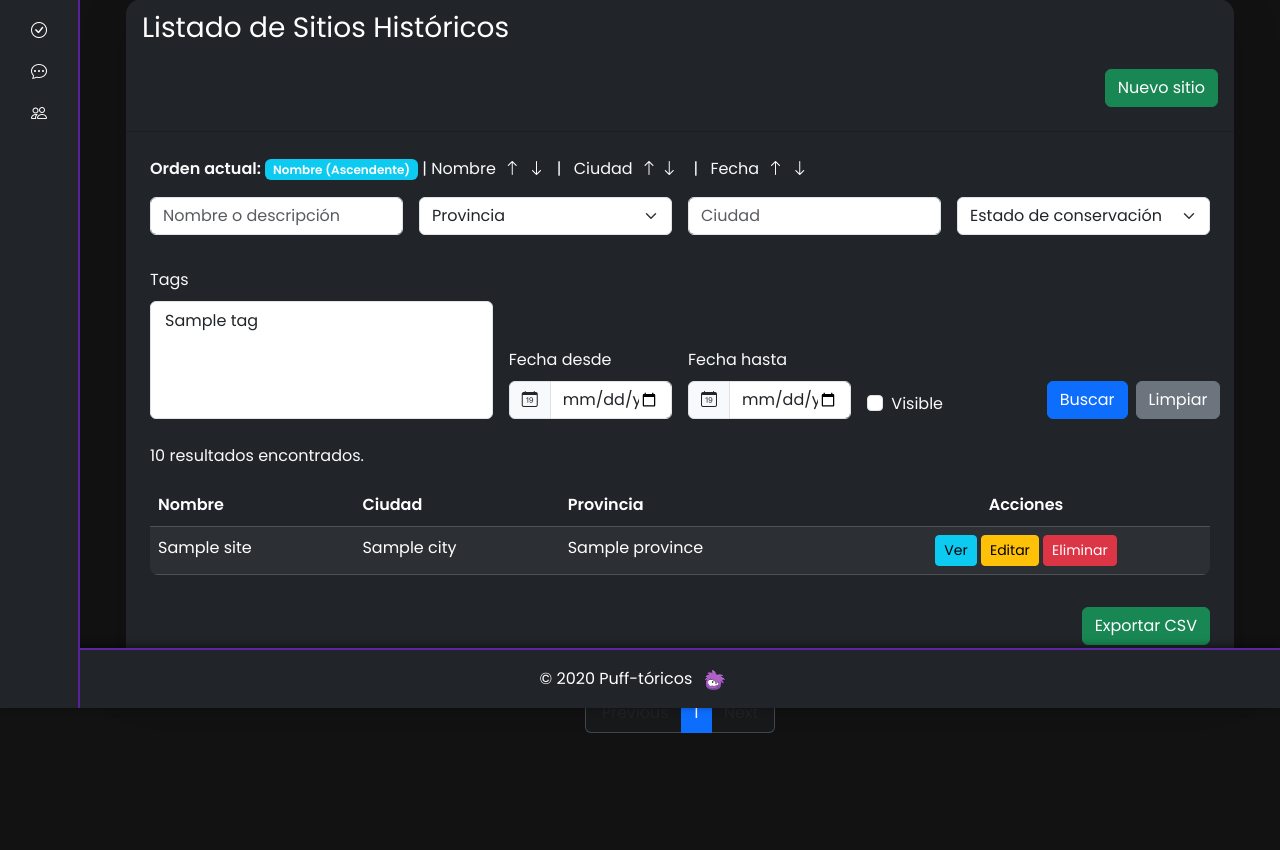
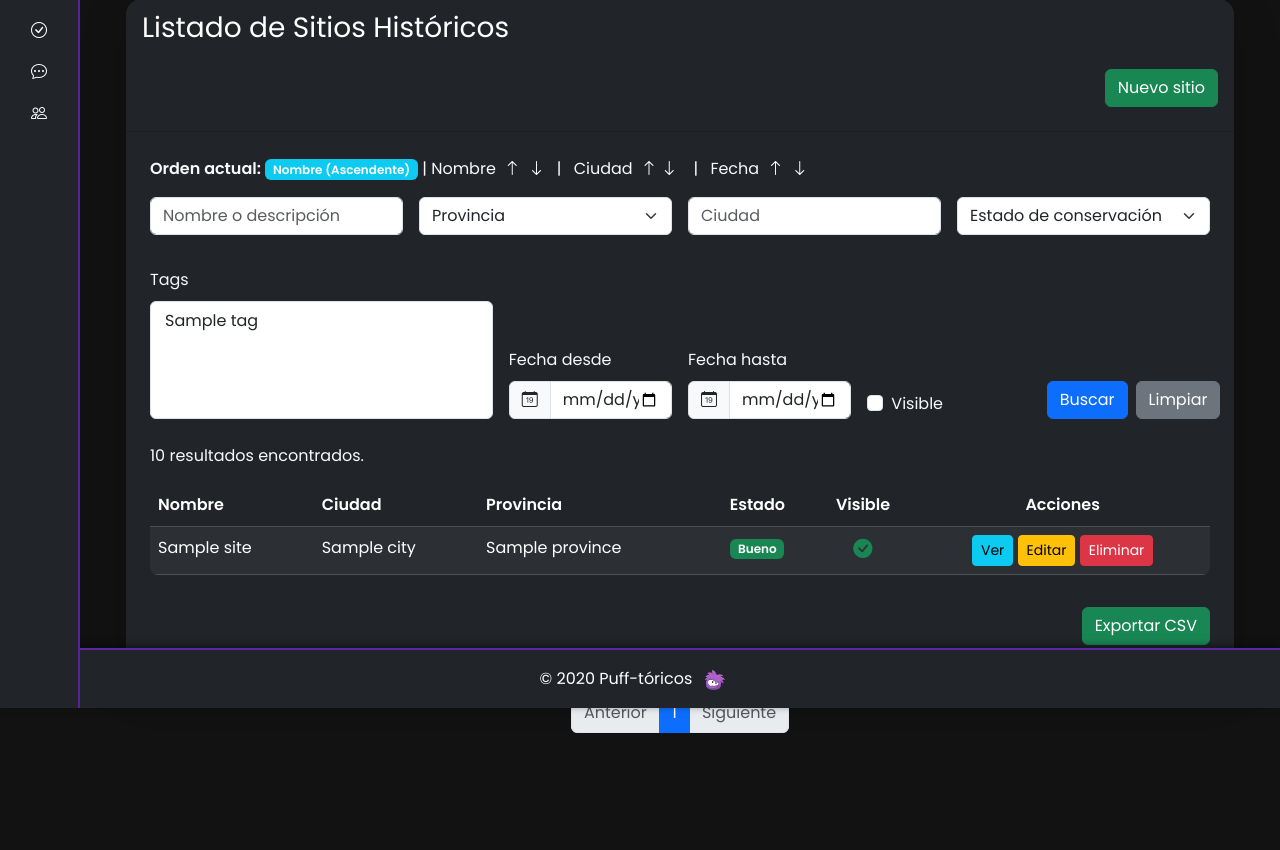
Before and after one commit to MatiasGuaymas/PS, a Python web app: template admin/src/web/templates/sites/index.html in a window 1280 px wide. Shown: the part 92-942 px from the top of the page. Run offline with Jinja, Linux system fonts and the light colour scheme; the template is opened without the code that fills it: most values are stand-ins (such as "Sample title", 1, 10 or a date in 2020); some libraries are stand-ins or nearby versions.

Commit message:
Fix: Paginación con filtros

```diff
--- a/admin/src/web/templates/sites/index.html
+++ b/admin/src/web/templates/sites/index.html
@@ -51,32 +51,32 @@ tags=request.args.getlist('tags')
                         }} ({{ 'Ascendente' if sentido_actual == 'asc' else 'Descendente' }})</span>
                     |
                     <span class="me-1">Nombre</span>
-                    <a href="{{ url_con_filtros('site_name', 'asc', sites.page) }}" class="text-decoration-none me-1"
-                        title="Ordenar ascendente">
+                    <a href="{{ url_con_filtros('site_name', 'asc', pagination.current_page if pagination else 1) }}"
+                        class="text-decoration-none me-1" title="Ordenar ascendente">
                         <i class="bi bi-arrow-up"></i>
                     </a>
-                    <a href="{{ url_con_filtros('site_name', 'desc', sites.page) }}" class="text-decoration-none"
-                        title="Ordenar descendente">
+                    <a href="{{ url_con_filtros('site_name', 'desc', pagination.current_page if pagination else 1) }}"
+                        class="text-decoration-none" title="Ordenar descendente">
                         <i class="bi bi-arrow-down"></i>
                     </a>
                     <span class="mx-2">|</span>
                     <span class="me-1">Ciudad</span>
-                    <a href="{{ url_con_filtros('city', 'asc', sites.page) }}" class="text-decoration-none"
-                        title="Ordenar ascendente">
+                    <a href="{{ url_con_filtros('city', 'asc', pagination.current_page if pagination else 1) }}"
+                        class="text-decoration-none" title="Ordenar ascendente">
                         <i class="bi bi-arrow-up"></i>
                     </a>
-                    <a href="{{ url_con_filtros('city', 'desc', sites.page) }}" class="text-decoration-none me-1"
-                        title="Ordenar descendente">
+                    <a href="{{ url_con_filtros('city', 'desc', pagination.current_page if pagination else 1) }}"
+                        class="text-decoration-none me-1" title="Ordenar descendente">
                         <i class="bi bi-arrow-down"></i>
                     </a>
                     <span class="mx-2">|</span>
                     <span class="me-1">Fecha</span>
-                    <a href="{{ url_con_filtros('registration', 'asc', sites.page) }}" class="text-decoration-none me-1"
-                        title="Ordenar ascendente">
+                    <a href="{{ url_con_filtros('registration', 'asc', pagination.current_page if pagination else 1) }}"
+                        class="text-decoration-none me-1" title="Ordenar ascendente">
                         <i class="bi bi-arrow-up"></i>
                     </a>
-                    <a href="{{ url_con_filtros('registration', 'desc', sites.page) }}" class="text-decoration-none"
-                        title="Ordenar descendente">
+                    <a href="{{ url_con_filtros('registration', 'desc', pagination.current_page if pagination else 1) }}"
+                        class="text-decoration-none" title="Ordenar descendente">
                         <i class="bi bi-arrow-down"></i>
                     </a>
                 </div>
@@ -165,6 +165,8 @@ tags=request.args.getlist('tags')
                             <th scope="col">Nombre</th>
                             <th scope="col">Ciudad</th>
                             <th scope="col">Provincia</th>
+                            <th scope="col" class="text-center">Estado</th>
+                            <th scope="col" class="text-center">Visible</th>
                             <th scope="col" class="text-center">Acciones</th>
                         </tr>
                     </thead>
@@ -174,6 +176,26 @@ tags=request.args.getlist('tags')
                             <td>{{ site.site_name }}</td>
                             <td>{{ site.city }}</td>
                             <td>{{ site.province }}</td>
+                            <td class="text-center">
+                                {% if site.state_id == 1 %}
+                                <span class="badge bg-success">Bueno</span>
+                                {% elif site.state_id == 2 %}
+                                <span class="badge bg-danger">Malo</span>
+                                {% elif site.state_id == 3 %}
+                                <span class="badge bg-warning text-dark">Regular</span>
+                                {% else %}
+                                <span class="badge bg-secondary">Sin estado</span>
+                                {% endif %}
+                            </td>
+                            <td class="text-center">
+                                {% if site.active %}
+                                <i class="bi bi-check-circle-fill text-success" style="font-size: 1.2rem;"
+                                    title="Visible"></i>
+                                {% else %}
+                                <i class="bi bi-x-circle-fill text-danger" style="font-size: 1.2rem;"
+                                    title="No visible"></i>
+                                {% endif %}
+                            </td>
                             <td class="text-center">
                                 <a href="{{ url_for('sites.detail', site_id=site.id) }}"
                                     class="btn btn-info btn-sm">Ver</a>
@@ -212,7 +234,57 @@ tags=request.args.getlist('tags')
 
     <div class="d-flex justify-content-center mt-4">
         {% if pagination %}
-        {{ paginate(pagination=pagination, url='sites.index') }}
+        <nav aria-label="Page navigation">
+            <ul class="pagination">
+                {% if pagination.has_prev %}
+                <li class="page-item">
+                    <a href="{{ url_con_filtros(filtros.order_by, filtros.sentido, pagination.prev_num) }}"
+                        class="page-link">Anterior</a>
+                </li>
+                {% else %}
+                <li class="page-item disabled">
+                    <span class="page-link">Anterior</span>
+                </li>
+                {% endif %}
+
+                {% if pagination.has_prev and 1 not in pagination.page_range %}
+                <li class="page-item">
+                    <a href="{{ url_con_filtros(filtros.order_by, filtros.sentido, 1) }}" class="page-link">1</a>
+                </li>
+                <li class="page-item disabled">
+                    <span class="page-link">...</span>
+                </li>
+                {% endif %}
+
+                {% for page_num in pagination.page_range %}
+                <li class="page-item {% if page_num == pagination.current_page %}active{% endif %}">
+                    <a href="{{ url_con_filtros(filtros.order_by, filtros.sentido, page_num) }}" class="page-link">{{
+                        page_num }}</a>
+                </li>
+                {% endfor %}
+
+                {% if pagination.has_next and pagination.pages not in pagination.page_range %}
+                <li class="page-item disabled">
+                    <span class="page-link">...</span>
+                </li>
+                <li class="page-item">
+                    <a href="{{ url_con_filtros(filtros.order_by, filtros.sentido, pagination.pages) }}"
+                        class="page-link">{{ pagination.pages }}</a>
+                </li>
+                {% endif %}
+
+                {% if pagination.has_next %}
+                <li class="page-item">
+                    <a href="{{ url_con_filtros(filtros.order_by, filtros.sentido, pagination.next_num) }}"
+                        class="page-link">Siguiente</a>
+                </li>
+                {% else %}
+                <li class="page-item disabled">
+                    <span class="page-link">Siguiente</span>
+                </li>
+                {% endif %}
+            </ul>
+        </nav>
         {% endif %}
     </div>
 </div>
```
